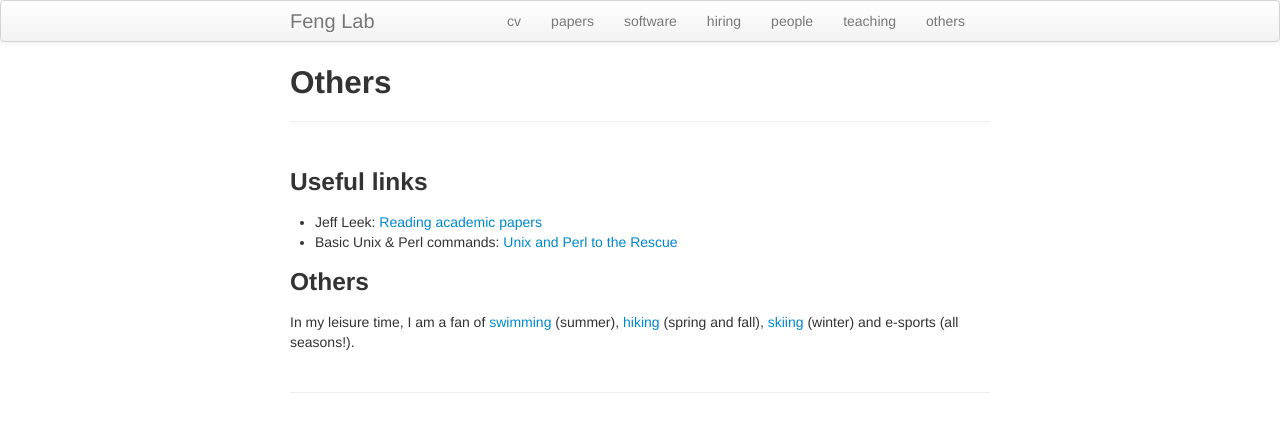
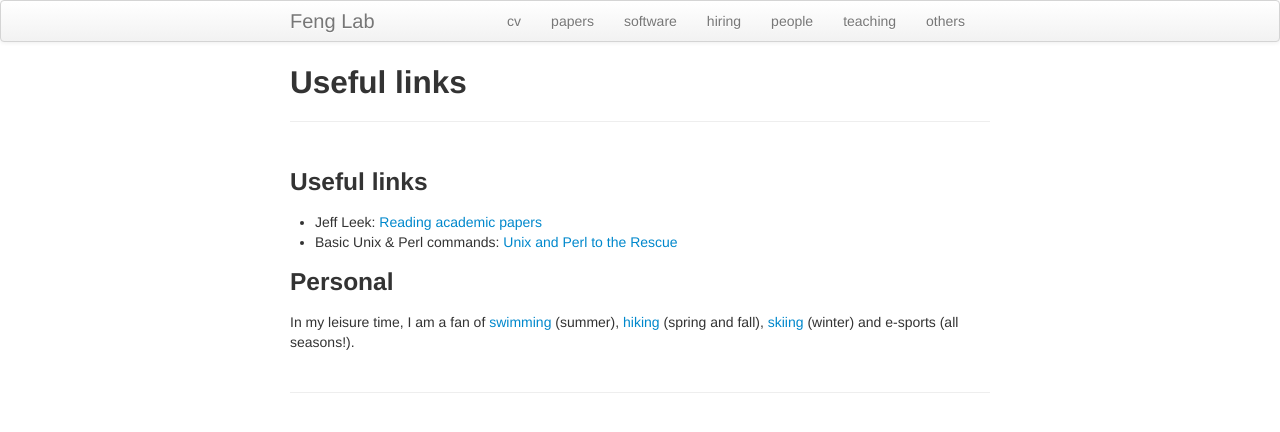
Before and after one commit to haoharryfeng/testpage4, a Jekyll site: the page built from others.md, in a window 1280 px wide. Shown: the top 432 px of the page. Built offline with Jekyll 4.4.1, drawn with Linux system fonts in a browser that asks for light colours; our own code applies the rules of GitHub Pages for plain Markdown files.

Commit message:
Update others.md

```diff
--- a/others.md
+++ b/others.md
@@ -1,6 +1,5 @@
 ---
 layout: page
-title: Others
 ---
 
 ### Useful links
@@ -11,8 +10,7 @@ title: Others
 
 
 
-### Others
-
+### Personal
 
 In my leisure time, I am a fan of [swimming](https://case.edu/wellness/facultystaff/resources/fitness/veale-recreation-center) (summer),
 [hiking](https://fitt.co/cleveland/articles/hiking-spots-around-cleveland) (spring and fall),
```
